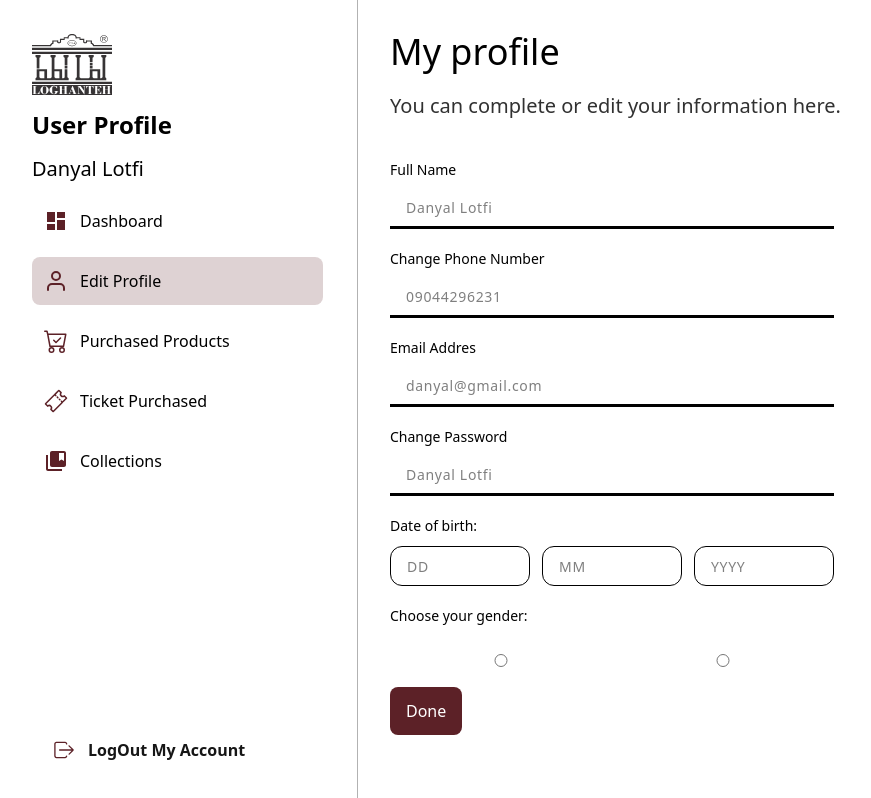
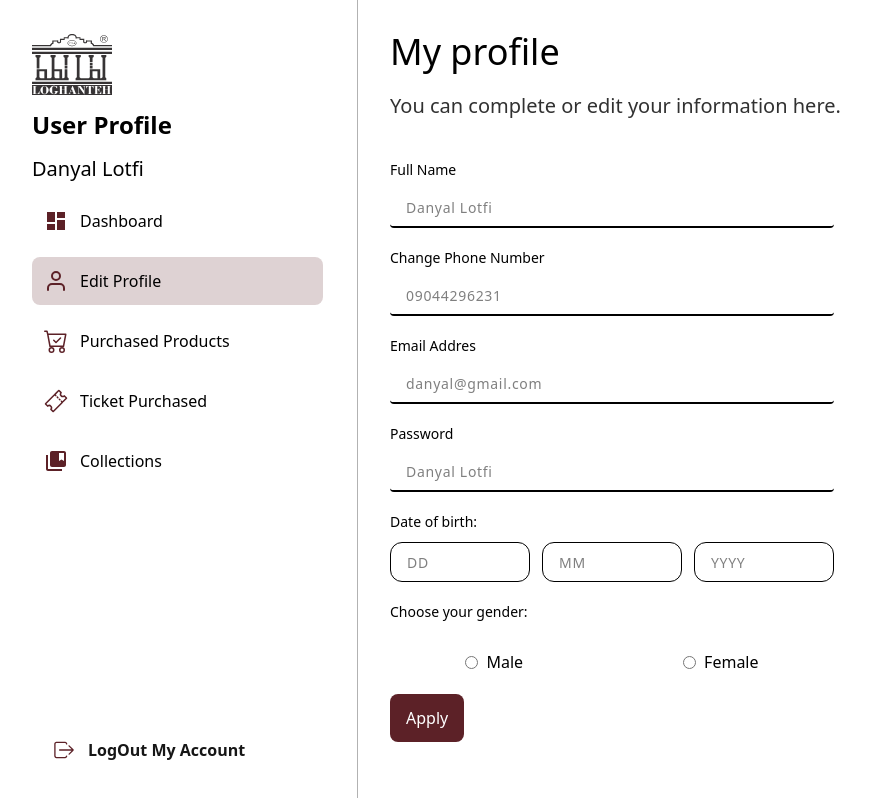
Before and after one commit to iXZed026/Loghante-Project, a Next.js app in the folder Develop/Frontend/: page /en/profile/edit-profile in a window 1280 px wide. Shown: the whole page, without its empty margins (2-873 px from the left). Built offline with nearby package versions, Linux system fonts and the light colour scheme.

Commit message:
adding messages

```diff
--- a/Develop/Frontend/src/app/[locale]/profile/edit-profile/page.tsx
+++ b/Develop/Frontend/src/app/[locale]/profile/edit-profile/page.tsx
@@ -1,20 +1,28 @@
 import FadeUp from '@/components/animations/FadeUp'
 import EditProfileForm from '@/features/profile/componenets/edit-profile/EditProfileForm'
-import React from 'react'
+import { useTranslations } from 'next-intl'
 
 function EditProfile() {
+
+    const editProfileT = useTranslations("profileEdit")
+
+
     return (
         <FadeUp>
             <div>
                 {/* Edit Profile Header */}
                 <div className='mb-10 fcol  gap-5'>
                     <h2 className='font-medium md:text-4xl text-2xl'>
-                        My profile
+                        {
+                            editProfileT("title")
+                        }
                     </h2>
                     <span
                         className='lg:text-xl text-black-light-utility'
                     >
-                        You can complete or edit your information here.
+                        {
+                            editProfileT("description")
+                        }
                     </span>
                 </div>
                 {/* Edit Profile Form  */}
--- a/Develop/Frontend/src/features/profile/componenets/edit-profile/EditProfileForm.tsx
+++ b/Develop/Frontend/src/features/profile/componenets/edit-profile/EditProfileForm.tsx
@@ -3,9 +3,12 @@ import Button from '@/components/ui/Button'
 import Input from '@/components/ui/Input'
 import useInput from '@/hooks/useInput'
 import { cn } from '@/lib/utils/cn'
+import { useTranslations } from 'next-intl'
 import React, { useEffect } from 'react'
 
 function EditProfileForm() {
+
+    const editProfileT = useTranslations("profileEdit")
 
     const [
         fullNameValue,
@@ -67,13 +70,17 @@ function EditProfileForm() {
 
     return (
         <form>
-            <div className='fcol gap-5 sm:w-111 w-full '>
+            <div className='fcol gap-5 lg:w-111 md:w-75 w-full '>
                 {/* Full Name */}
                 <div className='fcol gap-2.5 text-sm'>
-                    <span>Full Name</span>
+                    <span>
+                        {
+                            editProfileT("inputs.full-name.title")
+                        }
+                    </span>
                     <Input
                         className={cn(
-                            "border-b-3 border-black-utility",
+                            "border-b-2 border-black-utility rounded-b-sm",
                         )}
                         maxLength={200}
                         placeholder='Danyal Lotfi'
@@ -84,14 +91,18 @@ function EditProfileForm() {
                 </div>
                 {/* Fhone */}
                 <div className='fcol gap-2.5 text-sm'>
-                    <span>Change Phone Number</span>
+                    <span>
+                        {
+                            editProfileT("inputs.phone.title")
+                        }
+                    </span>
                     <Input
                         className={cn(
-                            "border-b-3 border-black-utility",
+                            "border-b-2 border-black-utility rounded-b-sm",
                         )}
                         maxLength={11}
                         placeholder='09044296231'
-                        type="tel"
+                        // type="tel"
                         value={phonedValue}
                         inputMode="numeric"
                         onChange={(e) => {
@@ -102,10 +113,14 @@ function EditProfileForm() {
                 </div>
                 {/* Email */}
                 <div className='fcol gap-2.5 text-sm'>
-                    <span>Email Addres</span>
+                    <span>
+                        {
+                            editProfileT("inputs.email.title")
+                        }
+                    </span>
                     <Input
                         className={cn(
-                            "border-b-3 border-black-utility",
+                            "border-b-2 border-black-utility rounded-b-sm",
                         )}
                         maxLength={250}
                         placeholder='danyal@gmail.com'
@@ -116,10 +131,14 @@ function EditProfileForm() {
                 </div>
                 {/* Password */}
                 <div className='fcol gap-2.5 text-sm'>
-                    <span>Change Password</span>
+                    <span>
+                        {
+                            editProfileT("inputs.password.title")
+                        }
+                    </span>
                     <Input
                         className={cn(
-                            "border-b-3 border-black-utility",
+                            "border-b-2 border-black-utility rounded-b-sm",
                         )}
                         maxLength={16}
                         placeholder='Danyal Lotfi'
@@ -130,7 +149,11 @@ function EditProfileForm() {
                 </div>
                 {/* Date And Birth */}
                 <div className='fcol gap-2.5 text-sm'>
-                    <span>Date of birth:</span>
+                    <span>
+                        {
+                            editProfileT("inputs.date.title")
+                        }
+                    </span>
                     <div className='fbc gap-3'>
                         {/* Day */}
                         <Input
@@ -142,7 +165,7 @@ function EditProfileForm() {
                                 "text-sm",
                             )}
                             maxLength={2}
-                            placeholder='DD'
+                            placeholder={editProfileT("inputs.date.day")}
                             type='text'
                             value={dayValue}
                             onChange={(e) => {
@@ -160,7 +183,7 @@ function EditProfileForm() {
                                 "text-sm"
                             )}
                             maxLength={2}
-                            placeholder='MM'
+                            placeholder={editProfileT("inputs.date.mounth")}
                             type='text'
                             value={mounthValue}
                             onChange={(e) => {
@@ -178,7 +201,7 @@ function EditProfileForm() {
                                 "text-sm"
                             )}
                             maxLength={4}
-                            placeholder='YYYY'
+                            placeholder={editProfileT("inputs.date.year")}
                             type='text'
                             value={yearValue}
                             onChange={(e) => {
@@ -189,25 +212,34 @@ function EditProfileForm() {
                     </div>
                 </div>
                 {/* Gender */}
-                <div className='fcol gap-7 text-sm'>
-                    <span>Choose your gender:</span>
-                    <div className='fcc'>
-                        <Input
-                            className={cn(
-                                "border-b-3 border-black-utility",
-                                "w-50"
-                            )}
-                            placeholder='Danyal Lotfi'
-                            type='radio'
-                        />
-                        <Input
-                            className={cn(
-                                "border-b-3 border-black-utility",
-                                "w-50"
-                            )}
-                            placeholder='Danyal Lotfi'
-                            type='radio'
-                        />
+                <div className='fcol gap-7'>
+                    <span className='text-sm'>
+                        {
+                            editProfileT("inputs.gender.title")
+                        }
+                    </span>
+                    <div className="flex justify-center items-center gap-40">
+                        <label className="fcc gap-2 cursor-pointer">
+                            <Input
+                                type="radio"
+                                name="gender"
+                                value="male"
+                            />
+                            <span>
+                                {editProfileT("inputs.gender.male")}
+                            </span>
+                        </label>
+
+                        <label className="fcc gap-2 cursor-pointer">
+                            <Input
+                                type="radio"
+                                name="gender"
+                                value="female"
+                            />
+                            <span>
+                                {editProfileT("inputs.gender.female")}
+                            </span>
+                        </label>
                     </div>
                 </div>
                 {/* Done Button */}
@@ -218,7 +250,7 @@ function EditProfileForm() {
                             "px-4 py-3",
                             "hover:bg-[var(--crimson-hover-color)]"
                         )}>
-                        Done
+                        {editProfileT("apply-button")}
                     </Button>
                 </div>
             </div>
--- a/Develop/Frontend/src/i18n/request.ts
+++ b/Develop/Frontend/src/i18n/request.ts
@@ -78,6 +78,10 @@ export default getRequestConfig(async ({ requestLocale }) => {
         await import(`../messages/${locale}/profile/profile-dashboard-page.json`)
     ).default;
 
+    const profileEdit = (
+        await import(`../messages/${locale}/profile/edit-profile-page.json`)
+    ).default;
+
     return {
         locale,
         messages: {
@@ -101,7 +105,8 @@ export default getRequestConfig(async ({ requestLocale }) => {
             authVerify,
             //Profile
             profileDashboard,
-            profileDashboardPage
+            profileDashboardPage,
+            profileEdit,
         },
     };
 });
--- /dev/null
+++ b/Develop/Frontend/src/messages/en/profile/edit-profile-page.json
@@ -0,0 +1,30 @@
+{
+    "title": "My profile",
+    "description": "You can complete or edit your information here.",
+    "inputs": {
+        "full-name": {
+            "title": "Full Name"
+        },
+        "phone": {
+            "title": "Change Phone Number   "
+        },
+        "email": {
+            "title": "Email Addres"
+        },
+        "password": {
+            "title": "Password"
+        },
+        "date": {
+            "title": "Date of birth:",
+            "day": "DD",
+            "mounth": "MM",
+            "year": "YYYY"
+        },
+        "gender": {
+            "title": "Choose your gender:",
+            "male": "Male",
+            "female": "Female"
+        }
+    },
+    "apply-button": "Apply"
+}
--- /dev/null
+++ b/Develop/Frontend/src/messages/fa/profile/edit-profile-page.json
@@ -0,0 +1,30 @@
+{
+    "title": "پروفایل من",
+    "description": "در این بخش می‌توانید اطلاعات خود را تکمیل یا ویرایش کنید.",
+    "inputs": {
+        "full-name": {
+            "title": "نام و نام خانوادگی"
+        },
+        "phone": {
+            "title": "تغییر شماره تلفن"
+        },
+        "email": {
+            "title": "آدرس ایمیل"
+        },
+        "password": {
+            "title": "رمز عبور"
+        },
+        "date": {
+            "title": "تاریخ تولد:",
+            "day": "روز",
+            "mounth": "ماه",
+            "year": "سال"
+        },
+        "gender": {
+            "title": "جنسیت خود را انتخاب کنید:",
+            "male": "مرد",
+            "female": "زن"
+        }
+    },
+    "apply-button": "اعمال"
+}
```
